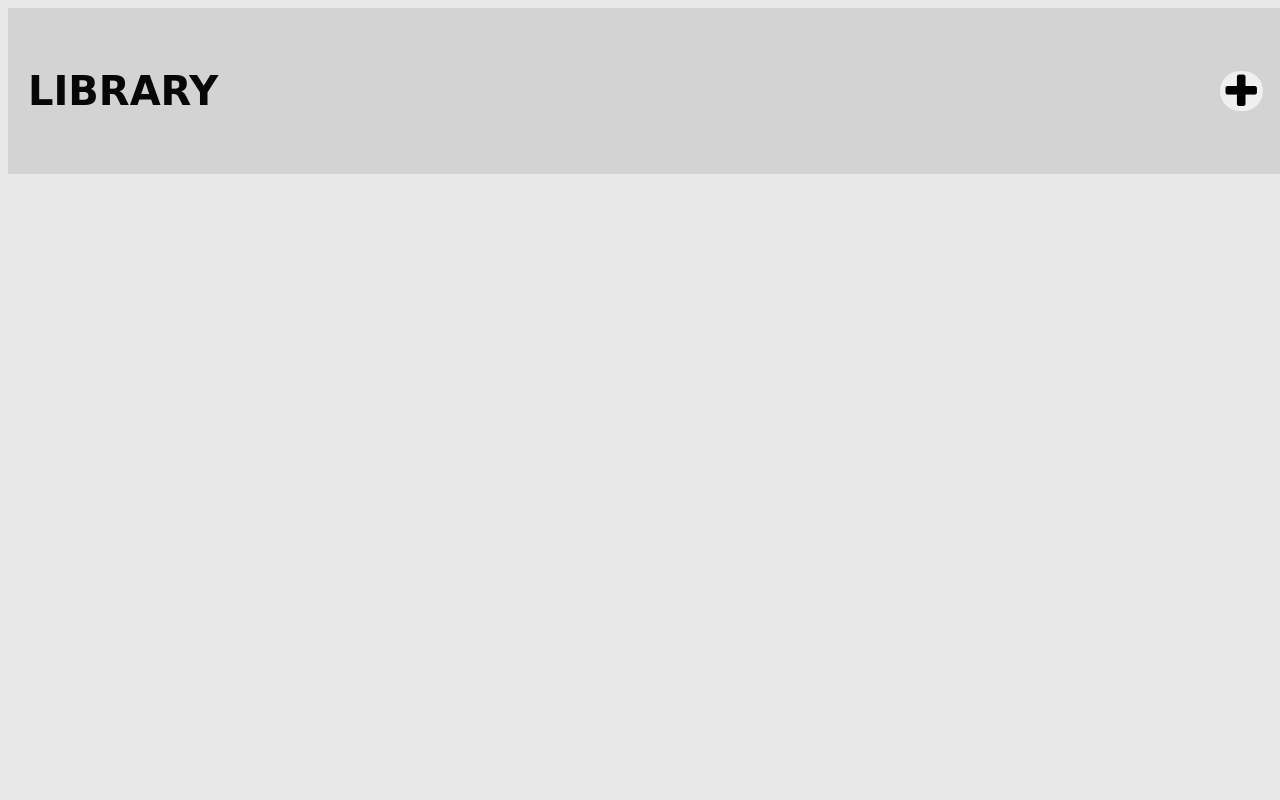
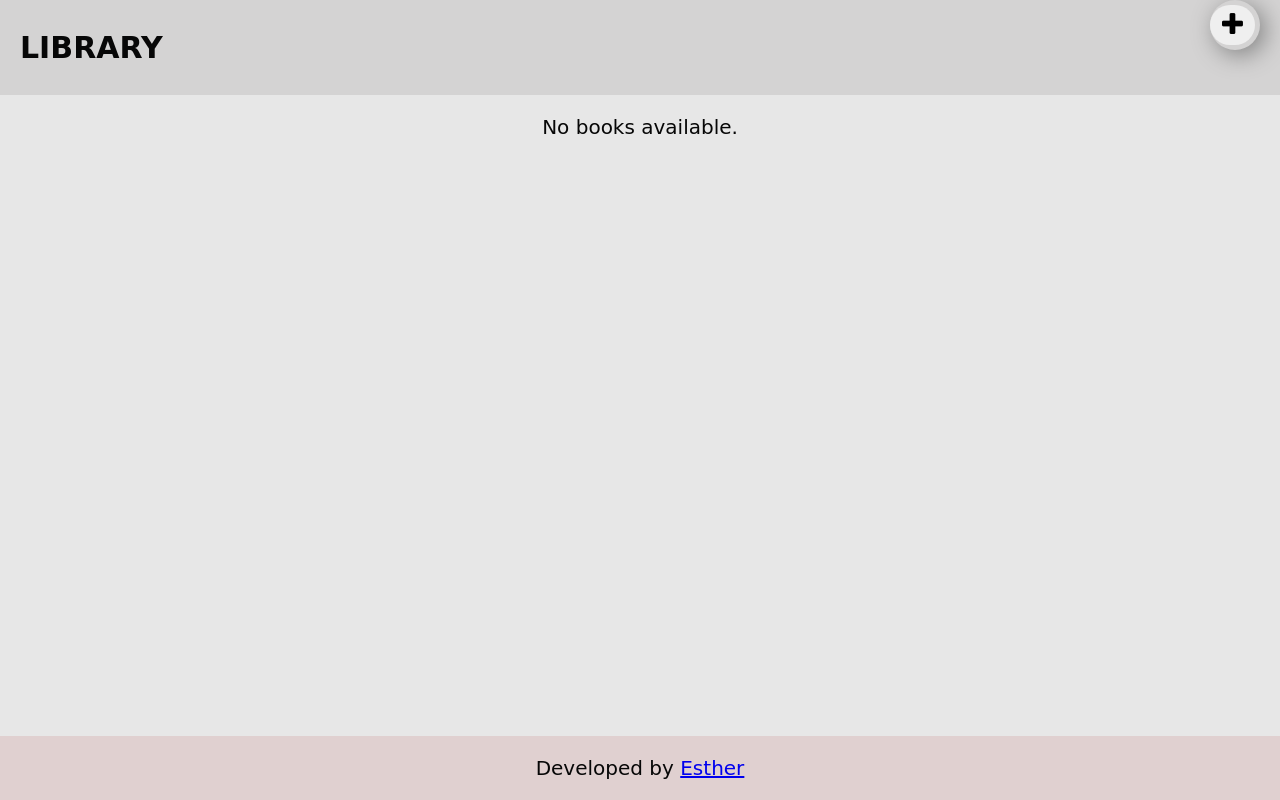
Before and after one commit to esther-crypto/book_library, a plain HTML site: page index.html in a window 1280 px wide. Drawn offline with Linux system fonts and the light colour scheme; a web font is replaced by a local one.

Commit message:
added footer

```diff
--- a/index.html
+++ b/index.html
@@ -13,10 +13,15 @@
         <p>Library</p>
       </div>
       <div class="header-btn">
-        <button id="btn-add-new" class="btn-add"><i class="fa fa-plus fa-3x icon"></i></button>
+        <button id="btn-add-new" class="btn-add"><i class="fa fa-plus fa-2x icon"></i></button>
       </div>
 
     </header>
+
+    <section id="no-books" class="noBooksSection">
+      <p>No books available.</p>
+    </section>
+
     <section>
         <div class="form">
 
@@ -57,6 +62,11 @@
       </div>
 
     </section>
+
+    <footer>
+<p>Developed by <a href="https://twitter.com/EstherIrungu19" target="_blank">Esther</a> </p>
+
+    </footer>
     <script src="script.js"></script>
   </body>
 </html>
--- a/script.js
+++ b/script.js
@@ -8,6 +8,8 @@ libraryWrapper = document.querySelector('.library-wrapper');
 
 let myLibrary = JSON.parse(localStorage.getItem("library"));
 myLibrary = myLibrary === null ? [] : myLibrary;
+
+const noBooks = document.querySelector("#no-books");
 
 render();
 
@@ -26,9 +28,8 @@ document.getElementById('book-add').addEventListener('click', function (e) {
     submitBook(e);
     resetForm();
     saveBook();
+    showForm();
 });
-
-
 
 function showForm() {
 
@@ -107,6 +108,11 @@ function saveBook() {
 
 }
 function render() {
+    if (myLibrary.length == 0) {
+        noBooks.style = "display: flex";
+    } else {
+        noBooks.style = "display: none";
+    }
     clearElements();
     for (let book of myLibrary) {
         console.log("title: " + book.title);
--- a/style.css
+++ b/style.css
@@ -3,10 +3,10 @@ body {
   font-size: 20px;
   background-color: rgb(231, 231, 231);
   color: rgb(7, 7, 7);
-  box-sizing: border-box;
+  /* box-sizing: border-box; */
   font-family: "Overlock", cursive;
-  width: 100vw;
-  max-width: 100vw;
+  padding: 0;
+  margin: 0;
 }
 header {
   display: flex;
@@ -14,16 +14,32 @@ header {
   align-content: center;
   text-transform: uppercase;
   background-color: rgb(212, 211, 211);
-  padding: 20px;
-  margin-bottom: 20px;
+   padding: 0 20px 0 20px;
+
+
 }
+
+.noBooksSection{
+  display: none;
+  align-items: center;
+  justify-content: center;
+  text-align: center;
+}
+
 .header-title {
-  font-size: 40px;
+
+  font-size: 30px;
   font-weight: 700;
 }
 .header-btn {
-  display: inherit;
-  align-self: center;
+  display: flex;
+  align-items: center;
+  justify-content: center;
+  align-content: center;
+  width: 50px;
+  height: 50px;
+  border-radius: 50%;
+  box-shadow: 5px 5px 25px gray;
 }
 .form {
   width: 100%;
@@ -94,9 +110,11 @@ header {
 .library-wrapper {
   display: grid;
   grid-template-columns: 1fr 1fr 1fr 1fr;
-  gap: 20px;
+  gap: 40px;
   align-items: center;
   position: relative;
+  width:calc(100% - 40px);
+  margin: 20px 20px 100px 20px;
 }
 
 @media screen and (max-width:480px){
@@ -109,16 +127,21 @@ header {
   display: flex;
   flex-direction: column;
   flex-wrap: wrap;
-  align-items: center;
+  align-items: flex-start;
+  padding-left: 15px;
   background-color: rgba(255, 255, 255, 0.952);
   border-radius: 5px;
   width: 100%;
   position: relative;
   box-shadow: 5px 5px 25px gray;
   transition: position 0.8s ease-in-out;
-  margin: 20px;
+
 }
-
+/* .book-title::after{
+  content: "";
+  border: 2px solid black;
+  width: 100%;
+} */
 .book-status {
   display: flex;
   justify-content: space-between;
@@ -170,3 +193,15 @@ button:hover {
   color: white;
   background-color: red;
 }
+footer{
+  background-color: rgb(224, 208, 208);
+  font-size: 20px;
+  display: flex;
+  position: fixed;
+  bottom: 0;
+  justify-content: center;
+  align-content: center;
+  text-align: center;
+  align-items: center;
+  width: 100%;
+}
```
